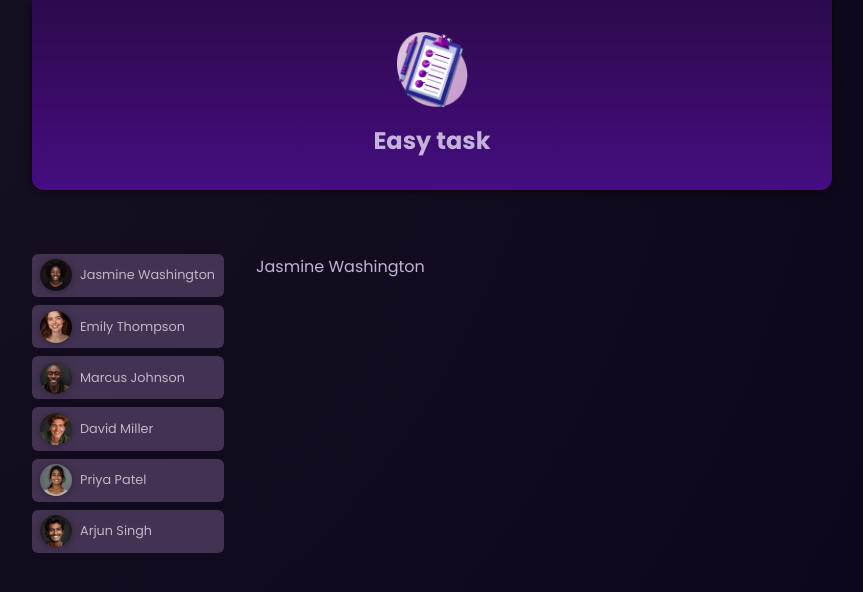
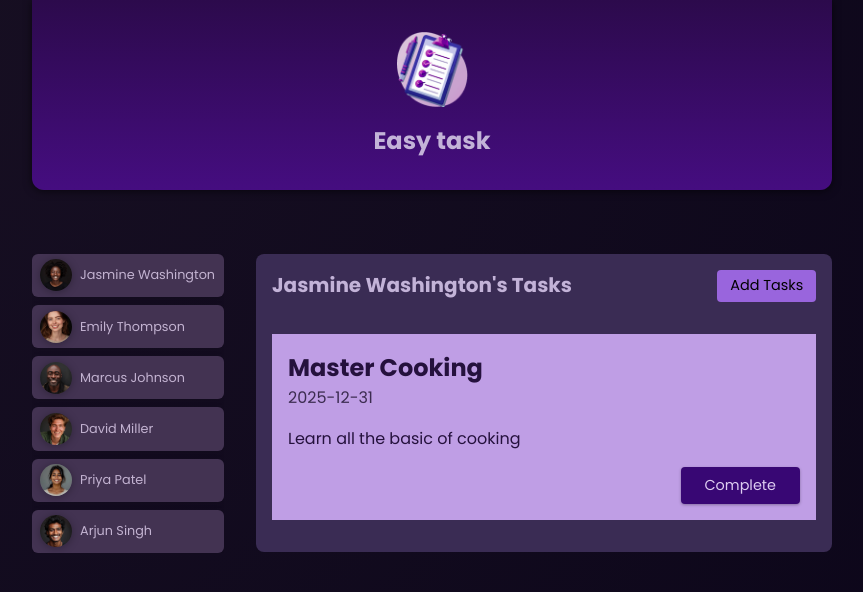
Before and after one commit to HarshKumar2406350/Angular_First_Project, an Angular app: page / in a window 1280 px wide. Both pictures are taken after a click on the button "Jasmine Washington". Shown: the top 592 px of the page, without its empty margins (208-1071 px from the left). Built offline with nearby package versions, Linux system fonts and the light colour scheme.

Commit message:
added a new  task component to the project that shows indual tasks and their status

```diff
--- a/src/app/app.component.html
+++ b/src/app/app.component.html
@@ -11,7 +11,7 @@
 
   <div>
     @if (selectedUser) {
-    <app-name-card
+    <app-tasks
       [name]="selectedUser.name"
       [avatar]="selectedUser.avatar"
       [id]="selectedUser.id"
--- a/src/app/app.component.ts
+++ b/src/app/app.component.ts
@@ -2,12 +2,12 @@
 import { headerComponent } from "./header/header.component";
 import { UserComponent } from './user/user.component';
 import { DUMMY_USERS } from './dummy-users';
-import { NameCardComponent } from './name-card/name-card.component';
+import { TasksComponent } from './tasks/tasks.component';
 
 @Component({
   selector: 'app-root',
   standalone: true,
-  imports: [headerComponent,UserComponent,NameCardComponent],
+  imports: [headerComponent,UserComponent,TasksComponent],
   templateUrl: './app.component.html',
   styleUrl: './app.component.css',
 })
--- a/src/app/name-card/name-card.component.html
+++ /dev/null
@@ -1,3 +0,0 @@
-<div>
-    <span>{{name}}</span>
-</div>
--- /dev/null
+++ b/src/app/task/task.component.css
@@ -0,0 +1,37 @@
+article {
+    padding: 1rem;
+    color: #25113d;
+    background-color: #bf9ee5;
+  }
+
+  h2 {
+    margin: 0;
+  }
+
+  time {
+    color: #3c2c50;
+  }
+
+  .actions {
+    text-align: right;
+    margin: 0;
+  }
+
+  .actions button {
+    font: inherit;
+    font-size: 0.9rem;
+    cursor: pointer;
+    background-color: #380774;
+    color: #decdf2;
+    border-radius: 4px;
+    padding: 0.5rem 1.5rem;
+    border: none;
+    box-shadow: 0 1px 3px rgba(0, 0, 0, 0.3);
+    transition: all 0.3s ease;
+  }
+
+  .actions button:hover,
+  .actions button:active {
+    background-color: #4a0774;
+    box-shadow: 0 1px 6px rgba(0, 0, 0, 0.3);
+  }
--- /dev/null
+++ b/src/app/task/task.component.html
@@ -0,0 +1,17 @@
+<article>
+    <h2>
+        {{task.title}}
+    </h2>
+
+    <time>
+        {{task.dueDate}}
+    </time>
+    <p>
+        {{task.summary}}
+    </p>
+    <P class="actions">
+        <button>
+            Complete
+        </button>
+    </P>
+</article>
--- /dev/null
+++ b/src/app/task/task.component.ts
@@ -0,0 +1,20 @@
+import { Component,Input } from '@angular/core';
+
+interface Task {
+  id : string;
+  userId: string,
+  title :string,
+  summary :  string,
+  dueDate: string
+}
+
+@Component({
+  selector: 'app-task',
+  standalone: true,
+  imports: [],
+  templateUrl: './task.component.html',
+  styleUrl: './task.component.css'
+})
+export class TaskComponent {
+  @Input({required:true}) task !: Task;
+}
--- /dev/null
+++ b/src/app/tasks/tasks.component.css
@@ -0,0 +1,63 @@
+#tasks {
+    padding: 1rem;
+    border-radius: 8px;
+    max-height: 60vh;
+    overflow: auto;
+    background-color: #3a2c54;
+  }
+
+  header {
+    display: flex;
+    justify-content: space-between;
+    align-items: flex-start;
+    margin-bottom: 2rem;
+    gap: 1rem;
+  }
+
+  h2 {
+    margin: 0;
+    font-size: 0.9rem;
+    width: 60%;
+    text-wrap: balance;
+  }
+
+  menu {
+    margin: 0;
+    padding: 0;
+  }
+
+  menu button {
+    font: inherit;
+    cursor: pointer;
+    background-color: #9965dd;
+    border-radius: 4px;
+    border: none;
+    padding: 0.35rem 0.8rem;
+    font-size: 0.9rem;
+  }
+
+  menu button:hover,
+  menu button:active {
+    background-color: #a565dd
+  }
+
+  ul {
+    list-style: none;
+    margin: 1rem 0;
+    padding: 0;
+    display: flex;
+    flex-direction: column;
+    gap: 1rem;
+    max-height: 50vh;
+    overflow: auto;
+  }
+
+  @media (min-width: 768px) {
+    h2 {
+      font-size: 1.25rem;
+    }
+
+    menu {
+      width: auto;
+    }
+  }
--- /dev/null
+++ b/src/app/tasks/tasks.component.html
@@ -0,0 +1,23 @@
+<section id="tasks">
+    <header>
+        <h2>
+            {{name}}'s Tasks
+        </h2>
+        <menu>
+            <button class="button">
+                Add Tasks
+            </button>
+        </menu>
+    </header>
+
+
+    <ul>
+       @for(task of selectedUserTasks; track task.id){
+        <li>
+            <app-task
+                    [task] = "task"
+            />
+        </li>
+       }
+    </ul>
+</section>
--- /dev/null
+++ b/src/app/tasks/tasks.component.ts
@@ -0,0 +1,47 @@
+import { Component,Input } from '@angular/core';
+import { TaskComponent } from "../task/task.component";
+
+@Component({
+  selector: 'app-tasks',
+  standalone: true,
+  imports: [TaskComponent],
+  templateUrl: './tasks.component.html',
+  styleUrl: './tasks.component.css'
+})
+export class TasksComponent {
+  @Input({required: true}) name!: string;
+  @Input({required: true}) avatar!: string;
+  @Input({required: true}) id!: string;
+
+  tasks = [
+    {
+      id: 't1',
+      userId: 'u1',
+      title : 'Master Cooking',
+      summary: 'Learn all the basic of cooking',
+      dueDate: "2025-12-31"
+    },
+    {
+      id: 't2',
+      userId: 'u3',
+      title: 'Build first prototype',
+      summary: 'Build a first prototype of the online shop website',
+      dueDate: '2024-05-31',
+    },
+    {
+      id: 't3',
+      userId: 'u3',
+      title: 'Prepare issue template',
+      summary:
+        'Prepare and describe an issue template which will help with project management',
+      dueDate: '2024-06-15',
+    },
+  ]
+
+  get selectedUserTasks(){
+    return this.tasks.filter(
+      (task) => task.userId === this.id
+    );
+  }
+
+}
```
Also changed, not shown: src/app/name-card/name-card.component.ts (deleted, +0 -16 lines), src/app/name-card/name-card.component.css (deleted).
